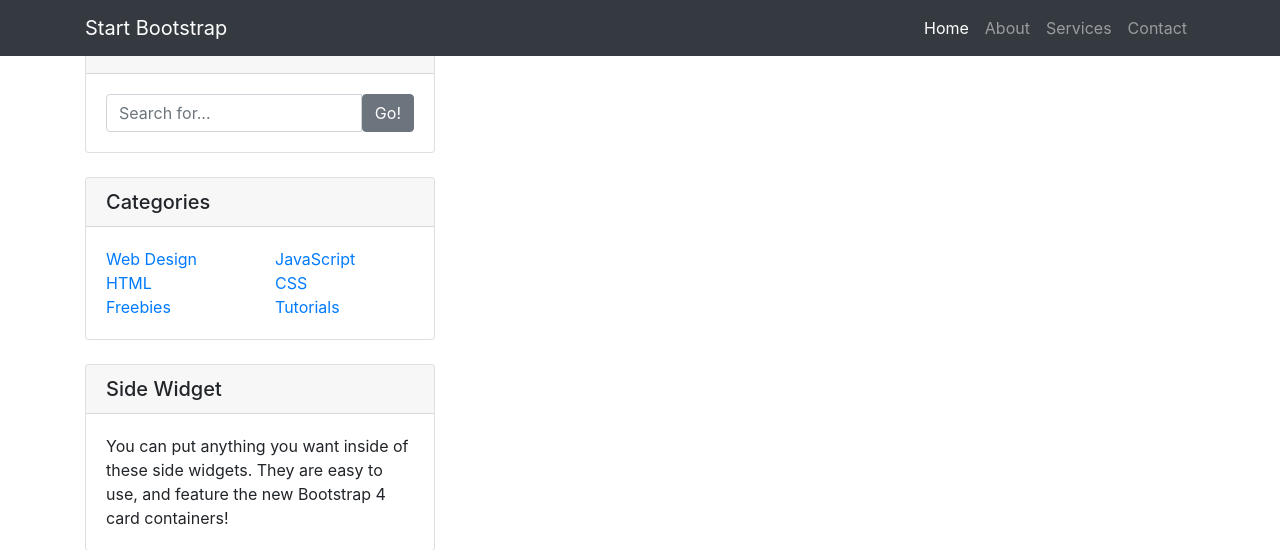
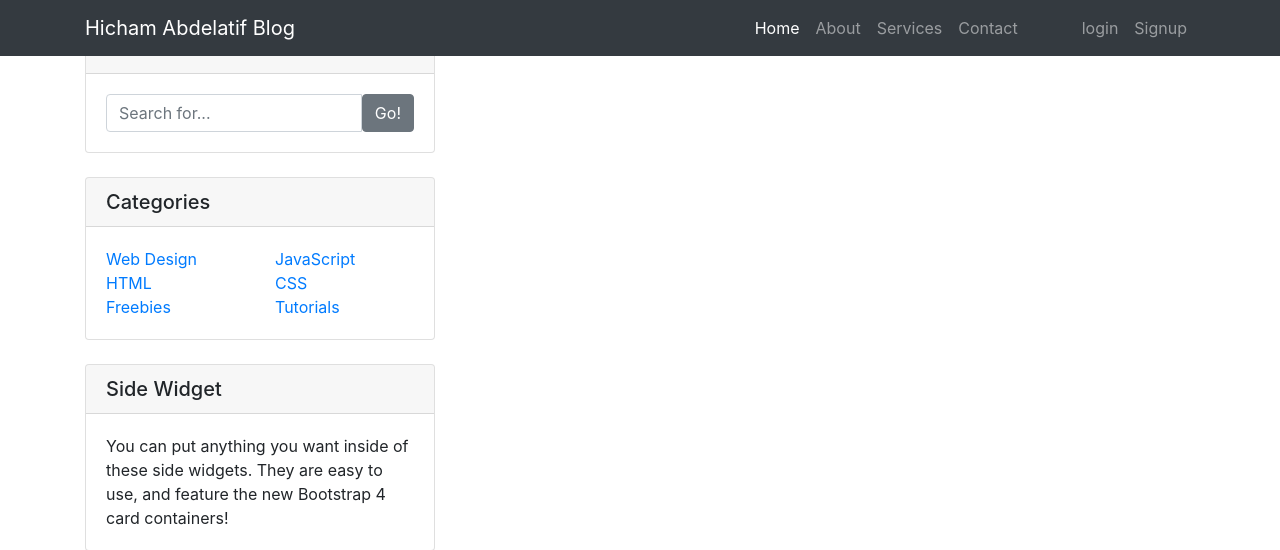
Before and after one commit to HichamAb/CRUD-app-, a Django app: template templates/base.html in a window 1280 px wide. Shown: the top 550 px of the page. Run offline with Django 3.2, Linux system fonts and the light colour scheme; the template is opened without the code that fills it, so the values that code supplies are empty; some libraries are stand-ins or nearby versions.

Commit message:
added login logout and signup in the navbar with basic template logic

```diff
--- a/templates/partial/navbar.html
+++ b/templates/partial/navbar.html
@@ -2,17 +2,18 @@
   <!-- Navigation -->
   <nav class="navbar navbar-expand-lg navbar-dark bg-dark fixed-top">
     <div class="container">
-      <a class="navbar-brand" href="#">Start Bootstrap</a>
+      <a class="navbar-brand" href="{% url 'home-page' %}">Hicham Abdelatif Blog</a>
       <button class="navbar-toggler" type="button" data-toggle="collapse" data-target="#navbarResponsive" aria-controls="navbarResponsive" aria-expanded="false" aria-label="Toggle navigation">
         <span class="navbar-toggler-icon"></span>
       </button>
       <div class="collapse navbar-collapse" id="navbarResponsive">
         <ul class="navbar-nav ml-auto">
           <li class="nav-item active">
-            <a class="nav-link" href="#">Home
+            <a class="nav-link" href="{% url 'home-page' %}">Home
               <span class="sr-only">(current)</span>
             </a>
           </li>
+
           <li class="nav-item">
             <a class="nav-link" href="#">About</a>
           </li>
@@ -22,6 +23,24 @@
           <li class="nav-item">
             <a class="nav-link" href="#">Contact</a>
           </li>
+
+        </ul>
+        <ul class="navbar-nav">
+          {% if request.user.is_authenticated %}
+          <li class="nav-item">
+            <a class="nav-link mr-5" href="{% url 'logout' %}">New Post</a>
+          </li>
+          <li class="nav-item ml-auto ">
+            <a class="nav-link" href="{% url 'logout' %}">logout</a>
+          </li>
+          {% else %}
+            <li class="nav-item  ml-5 ">
+              <a class="nav-link" href="{% url 'login' %}">login</a>
+            </li>
+            <li class="nav-item">
+              <a class="nav-link" href="{% url 'sign-up' %}">Signup</a>
+            </li>
+          {% endif %}
         </ul>
       </div>
     </div>
```
